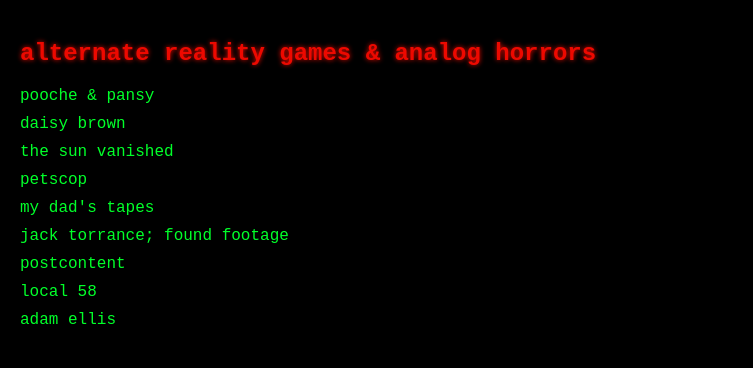
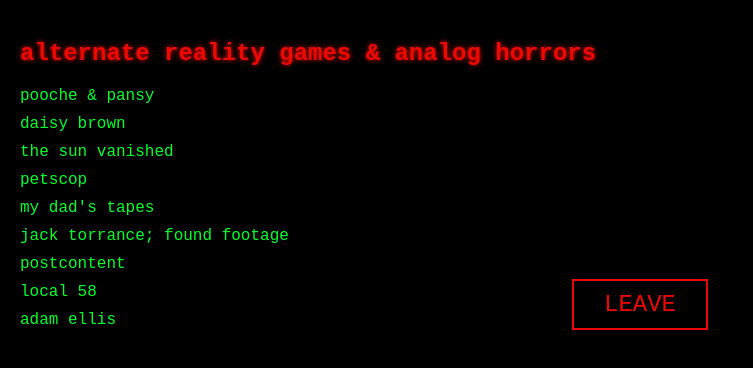
Before and after one commit to dkto03/composition9, a plain HTML site: page args.html in a window 1280 px wide. Shown: the whole page, without its empty margins (0-753 px from the left). Drawn offline with Linux system fonts and the light colour scheme.

Commit message:
ok fr this time!!1

```diff
--- a/args.html
+++ b/args.html
@@ -170,6 +170,64 @@
             z-index: 999;
             opacity: 0;
         }
+
+        /* Add these new styles for the leave button */
+        #leave-container {
+            position: fixed;
+            bottom: 30px;
+            left: 0;
+            width: 100%;
+            text-align: center;
+            z-index: 100;
+        }
+
+        #leave-button {
+            color: #ff0000;
+            background-color: rgba(0, 0, 0, 0.5);
+            border: 2px solid #ff0000;
+            padding: 10px 30px;
+            font-family: 'Courier New', monospace;
+            font-size: 24px;
+            cursor: pointer;
+            text-decoration: none;
+            display: inline-block;
+            transition: all 0.3s ease;
+            text-transform: uppercase;
+            position: relative;
+            overflow: hidden;
+        }
+
+        #leave-button:hover {
+            background-color: rgba(255, 0, 0, 0.2);
+            text-shadow: 0 0 5px #ff0000;
+        }
+
+        /* Glitch effect for the button */
+        #leave-button::before, #leave-button::after {
+            content: attr(data-text);
+            position: absolute;
+            top: 0;
+            left: 0;
+            width: 100%;
+            height: 100%;
+            padding: 10px 30px;
+            background: rgba(0, 0, 0, 0.5);
+        }
+
+        #leave-button::before {
+            left: 2px;
+            text-shadow: -2px 0 #ff00ff;
+            clip: rect(24px, 450px, 16px, 0);
+            animation: glitch-anim-1 2s infinite linear alternate-reverse;
+        }
+
+        #leave-button::after {
+            left: -2px;
+            text-shadow: -2px 0 #00ffff;
+            clip: rect(24px, 450px, 16px, 0);
+            animation: glitch-anim-2 2s infinite linear alternate-reverse;
+        }
+
     </style>
 </head>
 
@@ -218,6 +276,10 @@
             <a href="https://x.com/adamtotscomix/status/894582846907482113?lang=en" target="_blank">adam ellis</a>
         </li>
     </ul>
+
+    <div id="leave-container">
+        <a href="composition9.html" id="leave-button" data-text="LEAVE">LEAVE</a>
+    </div>
 
     <script>
         // random glitch effect
@@ -268,6 +330,16 @@
                 }, 200 + Math.random() * 800);
             }
         }, 1000);
+
+        document.getElementById('leave-button').addEventListener('mouseenter', function() {
+            // Optional: Add extra glitch effect on hover
+            this.style.transform = `translate(${Math.random() * 4 - 2}px, ${Math.random() * 4 - 2}px)`;
+        });
+
+        document.getElementById('leave-button').addEventListener('mouseleave', function() {
+            this.style.transform = 'translate(0, 0)';
+        });
+
     </script>
 
 </body>
--- a/style.css
+++ b/style.css
@@ -536,3 +536,7 @@
 a:hover {
   color:rgba(255, 0, 0, 0.424);
 }
+
+h2 #leave {
+  bottom: 0px;
+}
```
